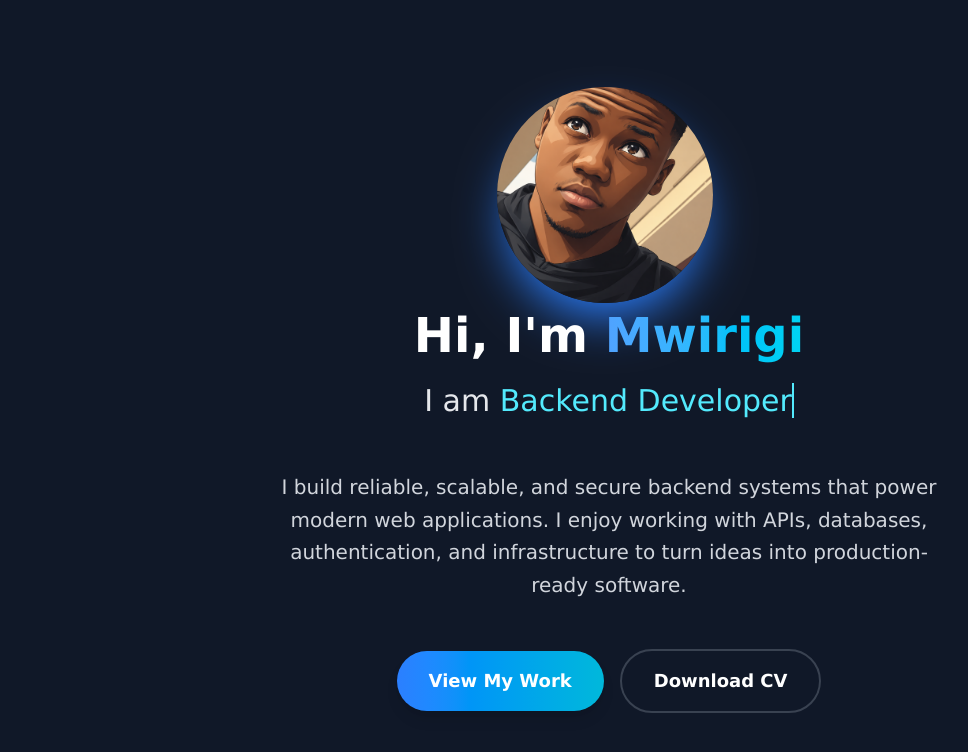
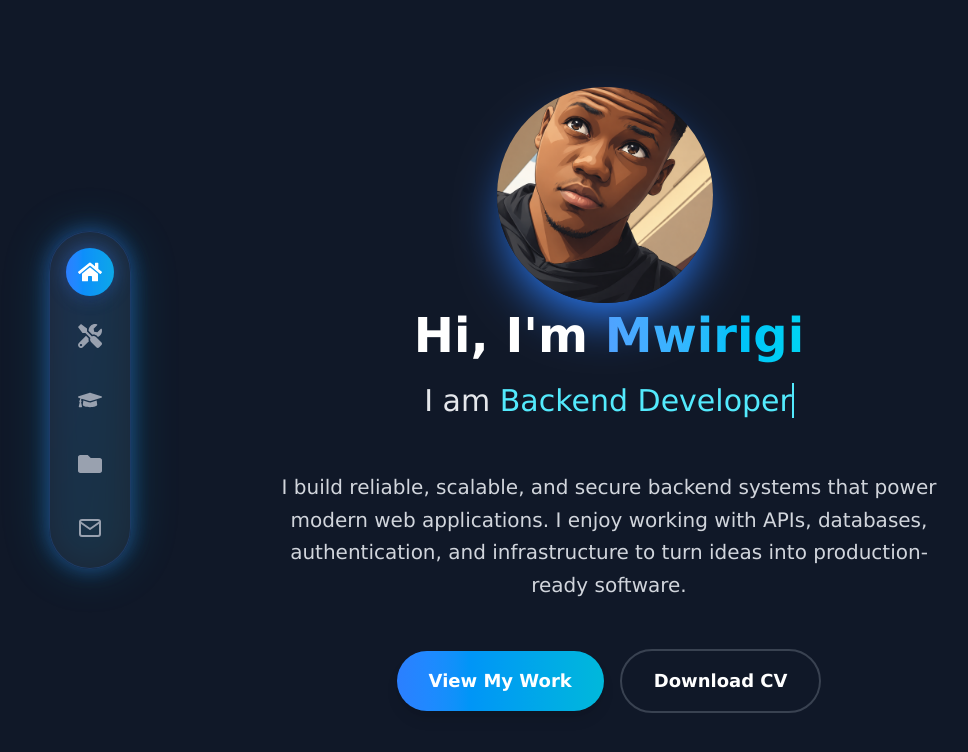
Before and after one commit to MwirigiCodes/portfolio, a React app: page / in a window 1280 px wide. Shown: the top 752 px of the page, without its empty margins (31-999 px from the left). Built offline with nearby package versions, Linux system fonts and the light colour scheme; the HTML template or start-up script is replaced by a standard one.

Commit message:
build navbar component

```diff
--- a/src/App.jsx
+++ b/src/App.jsx
@@ -1,9 +1,11 @@
 import Hero from './sections/Hero';
+import Navbar from './components/Navbar';
 
 const App = () => {
   return (
     <div>
       <Hero />
+      <Navbar />
     </div>
   );
 };
--- /dev/null
+++ b/src/components/Navbar.jsx
@@ -0,0 +1,150 @@
+import { useEffect, useState } from 'react';
+import { FaFolder, FaGraduationCap, FaHome, FaTools } from 'react-icons/fa';
+import { FiMail } from 'react-icons/fi';
+import { motion } from 'motion/react';
+
+const Navbar = () => {
+  const [activeSection, setActiveSection] = useState('home');
+  const [hoverd, setHoverd] = useState(false);
+
+  const navlinks = [
+    { id: 'home', icon: FaHome, label: 'Home' },
+    { id: 'skills', icon: FaTools, label: 'Skills' },
+    { id: 'education', icon: FaGraduationCap, label: 'Education' },
+    { id: 'projects', icon: FaFolder, label: 'Projects' },
+    { id: 'contact', icon: FiMail, label: 'Contact' },
+  ];
+
+  useEffect(() => {
+    const handleScroll = () => {
+      const sections = navlinks.map((link) => document.getElementById(link.id));
+      const scrollPos = window.scrollY + 100;
+
+      sections.forEach((section) => {
+        if (
+          section &&
+          scrollPos >=
+            section.offsetTop <
+            section.offsetTop + section.offsetHeight
+        ) {
+          setActiveSection(section.id);
+        }
+      });
+    };
+
+    window.addEventListener('scroll', handleScroll);
+    return () => window.removeEventListener('scroll', handleScroll);
+  }, []);
+
+  const scrollToSection = (sectionId) => {
+    const element = document.getElementById(sectionId);
+    if (element) {
+      element.scrollIntoView({ behavior: 'smooth' });
+    }
+  };
+
+  return (
+    <>
+      <motion.div
+        initial={{ x: -100, opacity: 0 }}
+        animate={{ x: 0, opacity: 1 }}
+        transition={{ duration: 0.8, delay: 0.5 }}
+        className="fixed left-4 lg:left-20 top-1/2 transform -translate-y-1/2 z-50 hidden lg:block"
+        onMouseEnter={() => setHoverd(true)}
+        onMouseLeave={() => setHoverd(false)}
+      >
+        <motion.div
+          animate={{
+            boxShadow: hoverd
+              ? [
+                  '0 0 20px rgba(59, 130, 246, 0.6)',
+                  '0 0 40px rgba(6, 182, 212, 0.4)',
+                  '0 0 60px rgba(59, 130, 246, 0.3)',
+                ].join(', ')
+              : `0 0 20px rgba(59, 130, 246, 0.4), 0 0 50px rgba(6, 182, 212, 0.2)`,
+          }}
+          transition={{ duration: 0.4 }}
+          className="bg-gray-800/90 backdrop-blur-xl rounded-full p-3 lg:p-4 border border-blue-500/20 relative"
+        >
+          <motion.div
+            animate={{ opacity: hoverd ? 0.8 : 0.4 }}
+            transition={{ duration: 0.3 }}
+            className="absolute inset-0 rounded-full bg-linear-to-br from-blue-500/30 to-cyan-500/20 blur-lg -z-10"
+          ></motion.div>
+          <div className="flex flex-col space-y-3 lg:space-y-4">
+            {navlinks.map((link, index) => {
+              return (
+                <motion.button
+                  key={link.id}
+                  initial={{ scale: 0, opacity: 0 }}
+                  animate={{ scale: 1, opacity: 1 }}
+                  transition={{ duration: 0.5, delay: index * 0.1 }}
+                  onClick={() => scrollToSection(link.id)}
+                  className={`relative group p-2 lg:p-3 rounded-full transition-all duration-300 ${activeSection === link.id ? `bg-linear-to-r from-blue-500 to-cyan-500 text-white shadow-lg shadow-500/50` : `text-gray-400 hover:text-white hover:bg-gray-700/60`}`}
+                  whileHover={{ scale: 1.1, transition: { duration: 0.2 } }}
+                  whileTap={{ scale: 0.95 }}
+                >
+                  <link.icon className="size-5 lg:size-6 relative z-10" />
+                  {activeSection === link.id && (
+                    <motion.div
+                      animate={{
+                        boxShadow: [
+                          '0 0 10px rgba(59, 130, 246, 0.8)',
+                          '0 0 20px rgba(59, 130, 246, 0.4)',
+                          '0 0 10px rgba(59, 130, 246, 0.8)',
+                        ],
+                      }}
+                      transition={{ duration: 0.2, repeat: Infinity }}
+                      className="absolute inset-0 rounded-full bg-blue-500/30"
+                    ></motion.div>
+                  )}
+                  <div className="absolute left-full ml-3 px-2 py-1 lg:px-3 lg:py-2 bg-gray-900/95 text-white text-xs lg:text-sm rounded-lg opacity-0 group-hover:opacity-100 transition-all duration-300 whitespace-nowrap backdrop-blur-sm border border-gray-700 shadow-lg">
+                    {link.label}
+                    <div className="absolute -left-1 transform -translate-y-1/2 size-2 bg-gray-900 rotate-45"></div>
+                  </div>
+                </motion.button>
+              );
+            })}
+          </div>
+        </motion.div>
+      </motion.div>
+
+      {/* Mobile Bottom Menu */}
+      <motion.div
+        initial={{ y: 100, opacity: 0 }}
+        animate={{ y: 0, opacity: 1 }}
+        transition={{ duration: 0.6, delay: 0.3 }}
+        className="fixed bottom-4 left-1/2 transform -translate-x-1/2 z-50 lg:hidden w-max"
+      >
+        <div className="bg-gray-800/90 backdrop-blur-xl rounded-2xl p-2 border border-blue-500/20 shadow-lg shadow-blue-500/30">
+          <div className="flex space-x-1">
+            {navlinks.map((link) => (
+              <motion.button
+                key={link.id}
+                onClick={() => scrollToSection(link.id)}
+                className={`relative p-3 rounded-xl transition-all duration-300
+                  ${
+                    activeSection === link.id
+                      ? 'bg-linear-to-r from-blue-500 to-cyan-500 text-white'
+                      : 'text-gray-400 hover:text-white hover:bg-gray-700/60'
+                  }`}
+                whileTap={{ scale: 0.95 }}
+              >
+                <link.icon className="size-5" />
+                {activeSection === link.id && (
+                  <motion.div
+                    animate={{ boxShadow: '0 0 10px rgba(59,130,246,0.8)' }}
+                    transition={{ duration: 2, repeat: Infinity }}
+                    className="absolute inset-0 rounded-xl bg-blue-500/30"
+                  ></motion.div>
+                )}
+              </motion.button>
+            ))}
+          </div>
+        </div>
+      </motion.div>
+    </>
+  );
+};
+
+export default Navbar;
```
